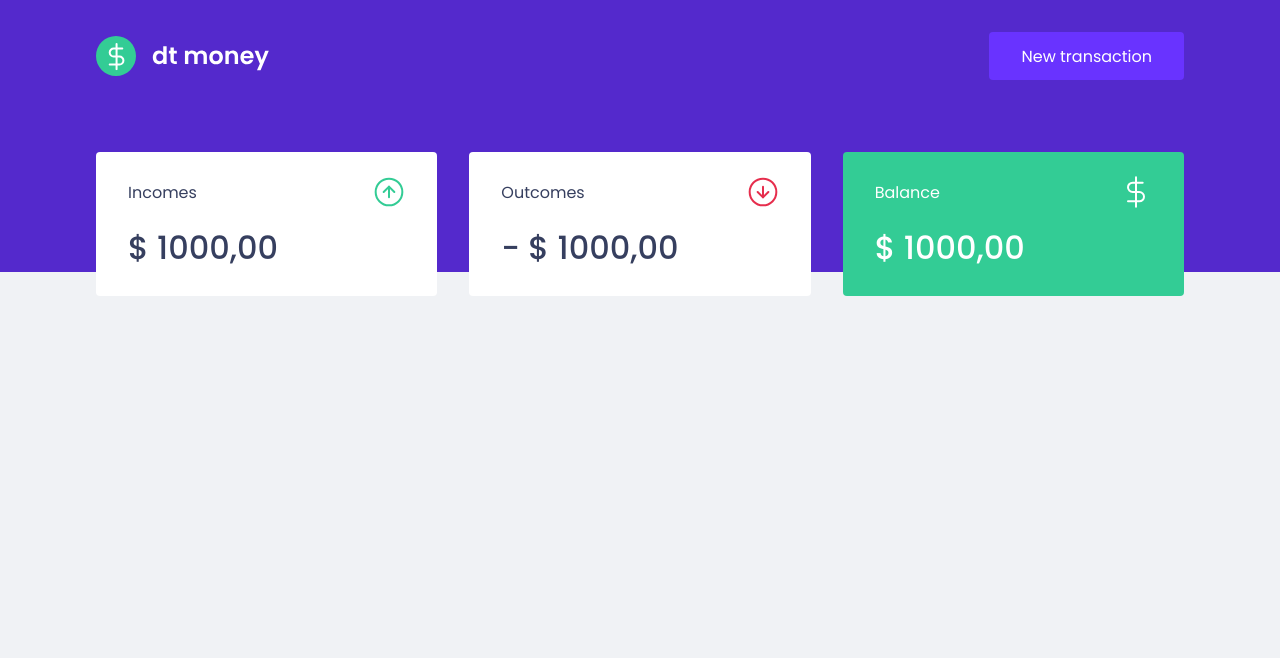
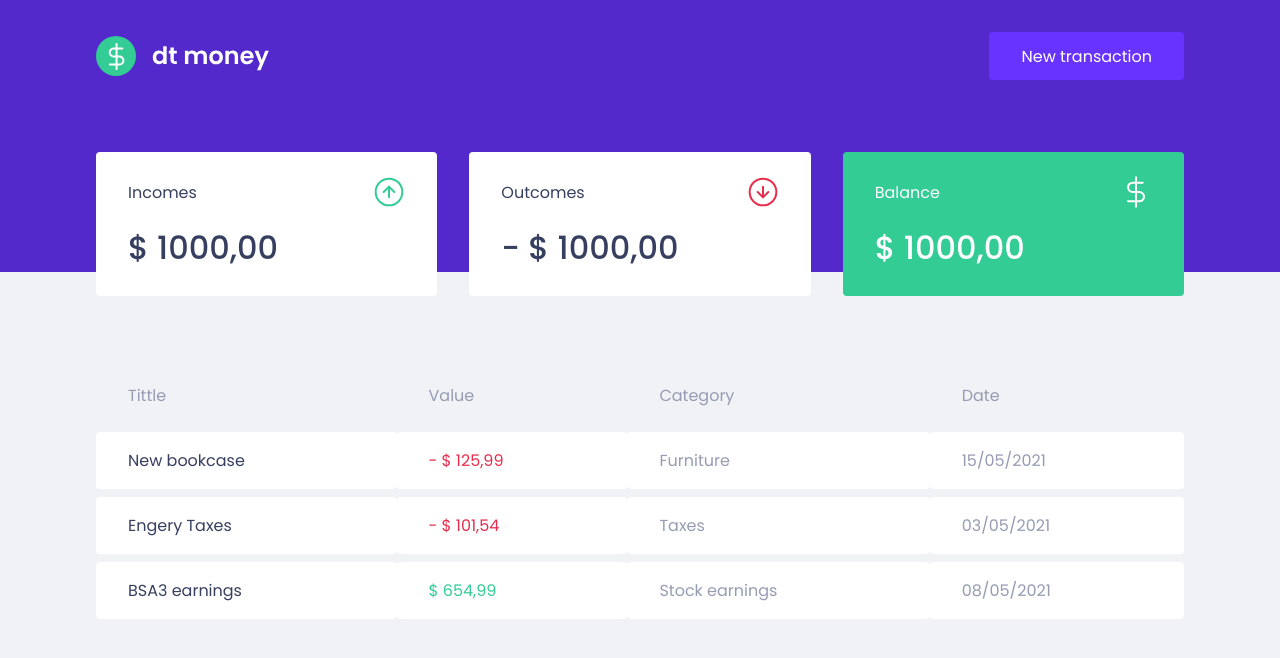
Before and after one commit to brunogirome/ignite2021-dtmoney, a React (Create React App) app: page / in a window 1280 px wide. Shown: the top 658 px of the page. Built offline with nearby package versions, Linux system fonts and the light colour scheme.

Commit message:
Dashboard table created and styled

```diff
--- a/src/components/Dashboard/index.tsx
+++ b/src/components/Dashboard/index.tsx
@@ -1,10 +1,12 @@
 import { Summary } from "../Summary";
 import { Container } from "./styles";
+import { TransactionsTable } from '../TransactionsTable/index';
 
 function Dashboard() {
   return (
     <Container>
       <Summary />
+      <TransactionsTable />
     </Container>
   );
 }
--- /dev/null
+++ b/src/components/TransactionsTable/index.tsx
@@ -0,0 +1,40 @@
+import { Container } from "./styles";
+
+export function TransactionsTable() {
+  return (
+    <Container>
+      <table>
+        <thead>
+          <tr>
+            <th>Tittle</th>
+            <th>Value</th>
+            <th>Category</th>
+            <th>Date</th>
+          </tr>
+        </thead>
+        <tbody>
+          <tr>
+            <td>New bookcase</td>
+            <td className="withdraw">- $ 125,99</td>
+            <td>Furniture</td>
+            <td>15/05/2021</td>
+          </tr>
+          <tr>
+            <td>Engery Taxes</td>
+            <td className="withdraw">- $ 101,54</td>
+            <td>Taxes</td>
+            <td>03/05/2021</td>
+          </tr>
+          <tr>
+            <td>BSA3 earnings</td>
+            <td className="deposit">$ 654,99</td>
+            <td>Stock earnings</td>
+            <td>08/05/2021</td>
+          </tr>
+        </tbody>
+      </table>
+    </Container>
+  );
+}
+
+export default TransactionsTable;
--- /dev/null
+++ b/src/components/TransactionsTable/styles.ts
@@ -0,0 +1,38 @@
+import styled from "styled-components";
+
+export const Container = styled.div`
+  margin-top: 4rem;
+
+  table {
+    width: 100%;
+    border-spacing: 0 0.5rem;
+
+    th {
+      color: var(--text-body);
+      font-weight: 400;
+      padding: 1rem 2rem;
+      text-align: left;
+      line-height: 1.5rem;
+    }
+
+    td {
+      padding: 1rem 2rem;
+      border: 0;
+      background: var(--shape);
+      color: var(--text-body);
+      border-radius: 0.25rem;
+
+      &:first-child {
+        color: var(--text-title);
+      }
+
+      &.deposit {
+        color: var(--green);
+      }
+
+      &.withdraw {
+        color: var(--red);
+      }
+    }
+  }
+`;
```
